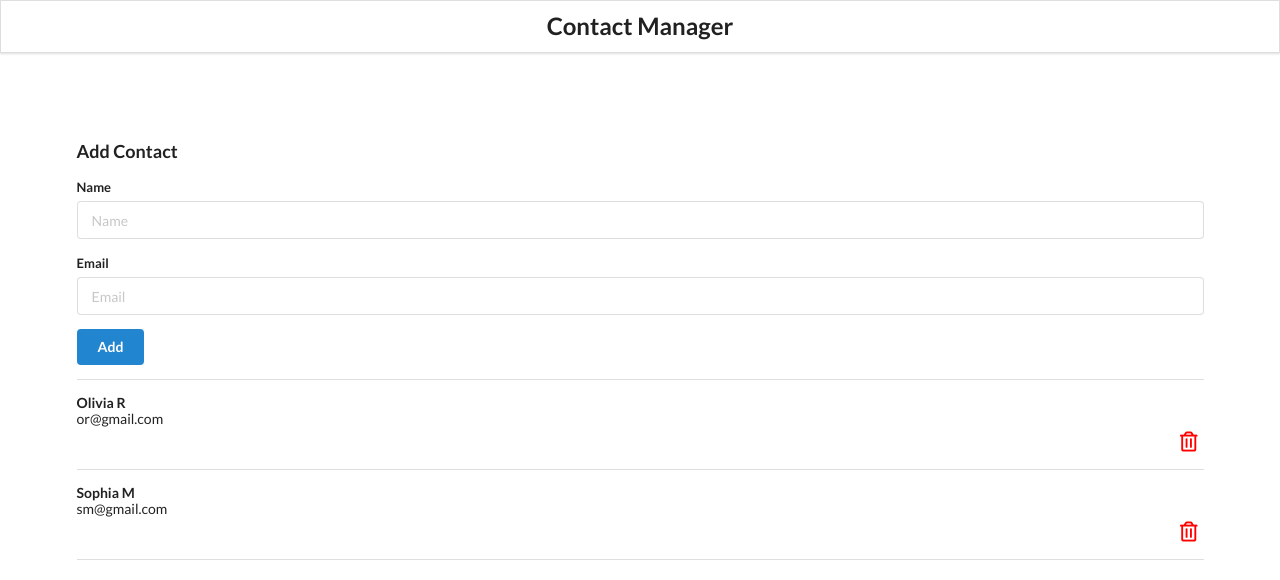
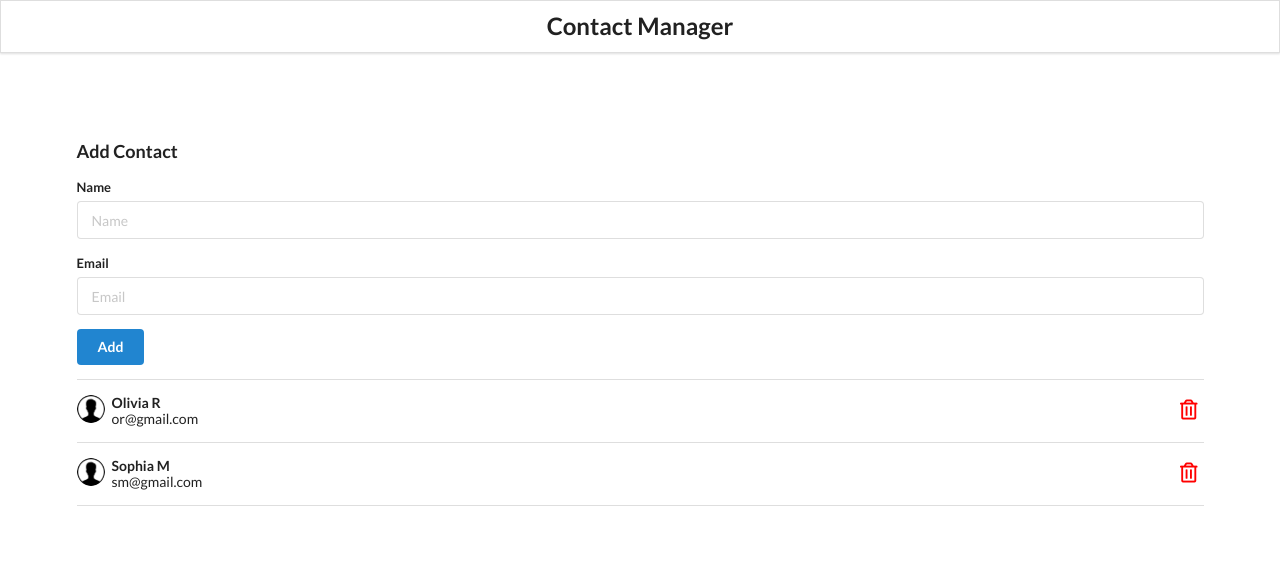
Before and after one commit to Guneet13/contacts-manager, a React (Create React App) app in the folder client/: page / in a window 1280 px wide. Shown: the top 580 px of the page. Built offline with nearby package versions, Linux system fonts and the light colour scheme.

Commit message:
Added image to contact card

```diff
--- a/client/src/components/ContactCard.js
+++ b/client/src/components/ContactCard.js
@@ -1,4 +1,5 @@
 import React from 'react';
+import user from '../images/user.png';
 
 const ContactCard = (props) => {
   //destructuring
@@ -6,6 +7,7 @@
 
   return (
     <div className='item'>
+        <img className='ui avatar image' src={user} alt="user"/>
         <div className='content'>
           <div className='header'>{name}</div>
           <div>{email}</div>
```
Also changed, not shown: client/src/images/user.png (added).
